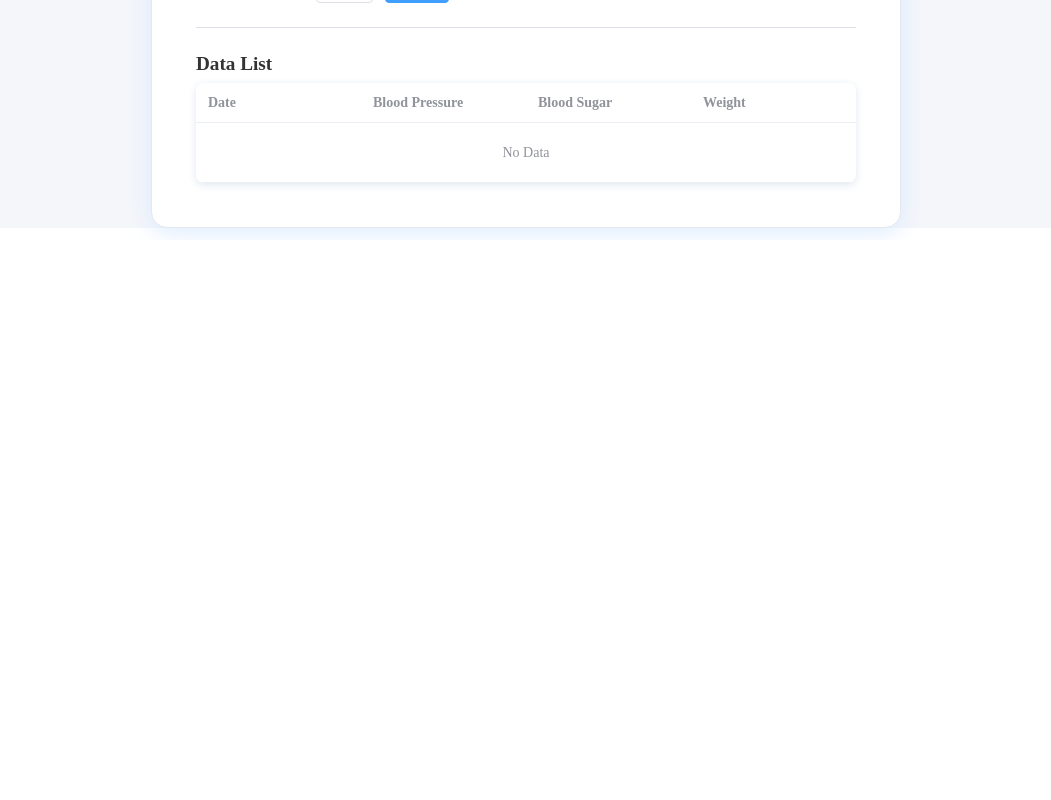
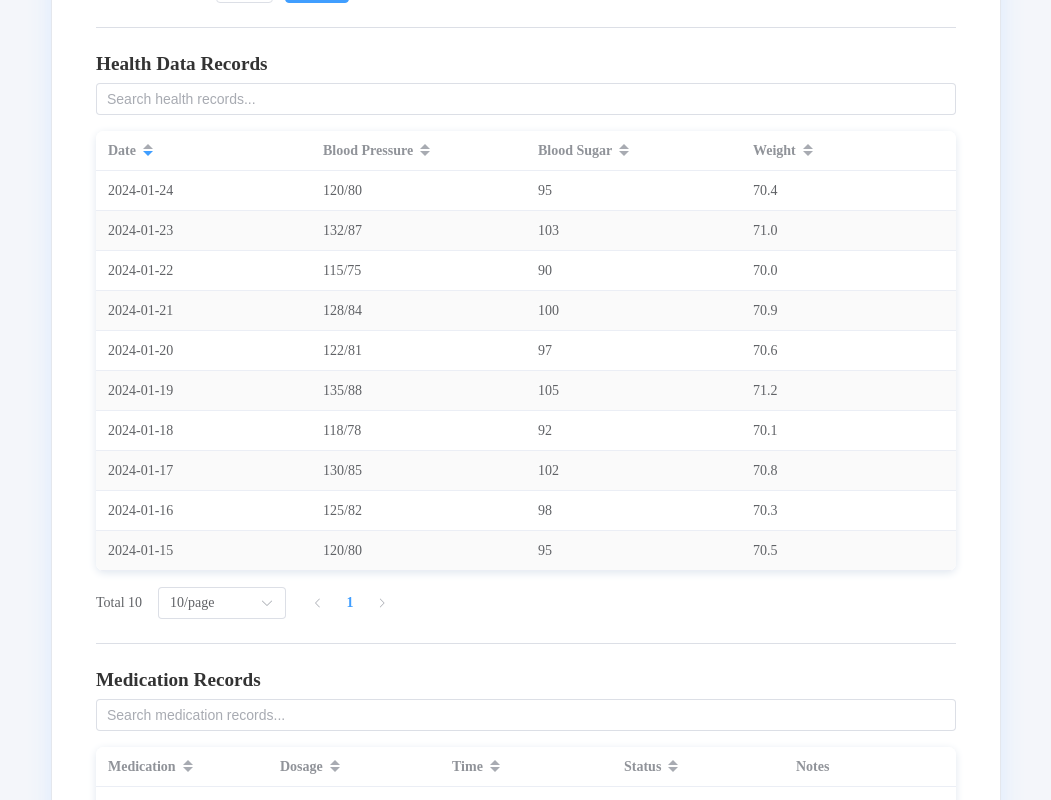
Before and after one commit to wlii0179/FIT5032_2025_-3-_Wenhan-Li_35523212, a Vue app in the folder elderly-health-web/: page /health-record in a window 1280 px wide. Shown: the part 560-1360 px from the top of the page, without its empty margins (114-1165 px from the left). Before the commit the page ends 800 px from the top, so only its background shows below. Built offline with nearby package versions, Linux system fonts and the light colour scheme; sample sign-in values are in the browser's storage.

Commit message:
Finish D.3

```diff
--- a/elderly-health-web/src/views/HealthRecord.vue
+++ b/elderly-health-web/src/views/HealthRecord.vue
@@ -21,31 +21,202 @@
         </el-form-item>
       </el-form>
       <el-divider />
-      <h3 class="health-record-subtitle">Data List</h3>
-      <el-table :data="dataList" style="width: 100%" class="health-table">
-        <el-table-column prop="date" label="Date" />
-        <el-table-column prop="bp" label="Blood Pressure" />
-        <el-table-column prop="bs" label="Blood Sugar" />
-        <el-table-column prop="weight" label="Weight" />
-      </el-table>
+
+      <!-- 第一个表格：健康数据记录 -->
+      <h3 class="health-record-subtitle">Health Data Records</h3>
+      <div class="table-container">
+        <el-input
+          v-model="healthSearch"
+          placeholder="Search health records..."
+          style="margin-bottom: 16px;"
+          clearable
+        />
+        <el-table
+          :data="filteredHealthData"
+          style="width: 100%"
+          class="health-table"
+          :default-sort="{prop: 'date', order: 'descending'}"
+          stripe
+        >
+          <el-table-column prop="date" label="Date" sortable />
+          <el-table-column prop="bp" label="Blood Pressure" sortable />
+          <el-table-column prop="bs" label="Blood Sugar" sortable />
+          <el-table-column prop="weight" label="Weight" sortable />
+        </el-table>
+        <el-pagination
+          v-model:current-page="healthCurrentPage"
+          v-model:page-size="healthPageSize"
+          :page-sizes="[5, 10, 20]"
+          :total="filteredHealthData.length"
+          layout="total, sizes, prev, pager, next"
+          style="margin-top: 16px;"
+        />
+      </div>
+
+      <el-divider />
+
+      <!-- 第二个表格：用药记录 -->
+      <h3 class="health-record-subtitle">Medication Records</h3>
+      <div class="table-container">
+        <el-input
+          v-model="medicationSearch"
+          placeholder="Search medication records..."
+          style="margin-bottom: 16px;"
+          clearable
+        />
+        <el-table
+          :data="filteredMedicationData"
+          style="width: 100%"
+          class="health-table"
+          :default-sort="{prop: 'date', order: 'descending'}"
+          stripe
+        >
+          <el-table-column prop="medication" label="Medication" sortable />
+          <el-table-column prop="dosage" label="Dosage" sortable />
+          <el-table-column prop="time" label="Time" sortable />
+          <el-table-column prop="status" label="Status" sortable />
+          <el-table-column prop="notes" label="Notes" />
+        </el-table>
+        <el-pagination
+          v-model:current-page="medicationCurrentPage"
+          v-model:page-size="medicationPageSize"
+          :page-sizes="[5, 10, 20]"
+          :total="filteredMedicationData.length"
+          layout="total, sizes, prev, pager, next"
+          style="margin-top: 16px;"
+        />
+      </div>
     </el-card>
   </div>
 </template>
 
 <script setup>
-import { reactive, ref } from 'vue';
+import { reactive, ref, computed, onMounted } from 'vue';
+
 const form = reactive({ bp: '', bs: '', weight: '', date: '' });
 const dataList = ref([]);
+
+// 健康数据表格相关
+const healthSearch = ref('');
+const healthCurrentPage = ref(1);
+const healthPageSize = ref(10);
+
+// 用药记录表格相关
+const medicationSearch = ref('');
+const medicationCurrentPage = ref(1);
+const medicationPageSize = ref(10);
+
+// 模拟用药数据
+const medicationList = ref([
+  {"medication": "Aspirin", "dosage": "100mg", "time": "08:00", "status": "Taken", "notes": "Daily"},
+  {"medication": "Metformin", "dosage": "500mg", "time": "12:00", "status": "Taken", "notes": "With meal"},
+  {"medication": "Vitamin D", "dosage": "1000IU", "time": "18:00", "status": "Pending", "notes": "Evening"},
+  {"medication": "Insulin", "dosage": "10 units", "time": "20:00", "status": "Scheduled", "notes": "Before bed"},
+  {"medication": "Lisinopril", "dosage": "10mg", "time": "08:00", "status": "Taken", "notes": "Daily"},
+  {"medication": "Atorvastatin", "dosage": "20mg", "time": "18:00", "status": "Pending", "notes": "Evening"},
+  {"medication": "Metoprolol", "dosage": "25mg", "time": "12:00", "status": "Taken", "notes": "Twice daily"},
+  {"medication": "Furosemide", "dosage": "40mg", "time": "08:00", "status": "Taken", "notes": "Daily"},
+  {"medication": "Amlodipine", "dosage": "5mg", "time": "18:00", "status": "Pending", "notes": "Evening"},
+  {"medication": "Warfarin", "dosage": "5mg", "time": "18:00", "status": "Scheduled", "notes": "Monitor INR"},
+  {"medication": "Digoxin", "dosage": "0.25mg", "time": "08:00", "status": "Taken", "notes": "Daily"},
+  {"medication": "Spironolactone", "dosage": "25mg", "time": "12:00", "status": "Pending", "notes": "With meal"},
+  {"medication": "Aspirin", "dosage": "100mg", "time": "08:00", "status": "Taken", "notes": "Daily"},
+  {"medication": "Metformin", "dosage": "500mg", "time": "12:00", "status": "Taken", "notes": "With meal"},
+  {"medication": "Vitamin D", "dosage": "1000IU", "time": "18:00", "status": "Pending", "notes": "Evening"},
+  {"medication": "Insulin", "dosage": "10 units", "time": "20:00", "status": "Scheduled", "notes": "Before bed"},
+  {"medication": "Lisinopril", "dosage": "10mg", "time": "08:00", "status": "Taken", "notes": "Daily"},
+  {"medication": "Atorvastatin", "dosage": "20mg", "time": "18:00", "status": "Pending", "notes": "Evening"},
+  {"medication": "Metoprolol", "dosage": "25mg", "time": "12:00", "status": "Taken", "notes": "Twice daily"},
+  {"medication": "Furosemide", "dosage": "40mg", "time": "08:00", "status": "Taken", "notes": "Daily"}
+]);
+
+// localStorage 相关函数
+function getHealthData() {
+  return JSON.parse(localStorage.getItem('healthData') || '[]');
+}
+
+function saveHealthData(data) {
+  localStorage.setItem('healthData', JSON.stringify(data));
+}
+
+// 初始化健康数据（如果localStorage为空，则使用模拟数据）
+onMounted(() => {
+  const savedData = getHealthData();
+  if (savedData.length === 0) {
+    // 如果没有保存的数据，使用模拟数据初始化
+    const mockHealthData = [
+      {"date": "2024-01-15", "bp": "120/80", "bs": "95", "weight": "70.5", "notes": "Morning reading"},
+      {"date": "2024-01-16", "bp": "125/82", "bs": "98", "weight": "70.3", "notes": "After meal"},
+      {"date": "2024-01-17", "bp": "130/85", "bs": "102", "weight": "70.8", "notes": "Evening check"},
+      {"date": "2024-01-18", "bp": "118/78", "bs": "92", "weight": "70.1", "notes": "Before bed"},
+      {"date": "2024-01-19", "bp": "135/88", "bs": "105", "weight": "71.2", "notes": "Morning reading"},
+      {"date": "2024-01-20", "bp": "122/81", "bs": "97", "weight": "70.6", "notes": "After meal"},
+      {"date": "2024-01-21", "bp": "128/84", "bs": "100", "weight": "70.9", "notes": "Evening check"},
+      {"date": "2024-01-22", "bp": "115/75", "bs": "90", "weight": "70.0", "notes": "Before bed"},
+      {"date": "2024-01-23", "bp": "132/87", "bs": "103", "weight": "71.0", "notes": "Morning reading"},
+      {"date": "2024-01-24", "bp": "120/80", "bs": "95", "weight": "70.4", "notes": "After meal"},
+      {"date": "2024-01-25", "bp": "127/83", "bs": "99", "weight": "70.7", "notes": "Evening check"},
+      {"date": "2024-01-26", "bp": "140/90", "bs": "108", "weight": "71.5", "notes": "Before bed"},
+      {"date": "2024-01-27", "bp": "125/82", "bs": "96", "weight": "70.2", "notes": "Morning reading"},
+      {"date": "2024-01-28", "bp": "130/85", "bs": "101", "weight": "70.8", "notes": "After meal"},
+      {"date": "2024-01-29", "bp": "118/78", "bs": "93", "weight": "70.1", "notes": "Evening check"}
+    ];
+    dataList.value = mockHealthData;
+    saveHealthData(mockHealthData);
+  } else {
+    dataList.value = savedData;
+  }
+});
+
+// 过滤和分页计算
+const filteredHealthData = computed(() => {
+  let filtered = dataList.value;
+  if (healthSearch.value) {
+    filtered = filtered.filter(item =>
+      item.date?.toString().includes(healthSearch.value) ||
+      item.bp?.toString().includes(healthSearch.value) ||
+      item.bs?.toString().includes(healthSearch.value) ||
+      item.weight?.toString().includes(healthSearch.value)
+    );
+  }
+  const start = (healthCurrentPage.value - 1) * healthPageSize.value;
+  const end = start + healthPageSize.value;
+  return filtered.slice(start, end);
+});
+
+const filteredMedicationData = computed(() => {
+  let filtered = medicationList.value;
+  if (medicationSearch.value) {
+    filtered = filtered.filter(item =>
+      item.medication?.toLowerCase().includes(medicationSearch.value.toLowerCase()) ||
+      item.dosage?.toLowerCase().includes(medicationSearch.value.toLowerCase()) ||
+      item.time?.includes(medicationSearch.value) ||
+      item.status?.toLowerCase().includes(medicationSearch.value.toLowerCase()) ||
+      item.notes?.toLowerCase().includes(medicationSearch.value.toLowerCase())
+    );
+  }
+  const start = (medicationCurrentPage.value - 1) * medicationPageSize.value;
+  const end = start + medicationPageSize.value;
+  return filtered.slice(start, end);
+});
+
 const add = () => {
   if (!form.bp || !form.bs || !form.weight || !form.date) {
     alert('Please fill in all data');
     return;
   }
   dataList.value.push({ ...form });
+  // 保存到localStorage
+  saveHealthData(dataList.value);
+  // 重置表单
+  Object.assign(form, { bp: '', bs: '', weight: '', date: '' });
+  alert('Health data added successfully!');
 };
+
 const save = () => {
-  // Save logic, can use localStorage later
-  alert('Save function under development');
+  // 保存当前所有数据到localStorage
+  saveHealthData(dataList.value);
+  alert('All health data saved successfully!');
 };
 </script>
 
@@ -59,7 +230,7 @@ const save = () => {
 }
 .health-record-card {
   width: 100%;
-  max-width: 700px;
+  max-width: 900px;
   border-radius: 16px;
   box-shadow: 0 4px 24px #dbeafe;
   padding: 32px 24px 24px 24px;
@@ -78,10 +249,14 @@ const save = () => {
   margin: 16px 0 8px 0;
   color: #333;
   font-size: 1.2rem;
+  font-weight: bold;
 }
 .health-table {
   border-radius: 8px;
   box-shadow: 0 2px 8px #e0e7ef;
+}
+.table-container {
+  margin-bottom: 24px;
 }
 @media (max-width: 600px) {
   .health-record-card {
```
